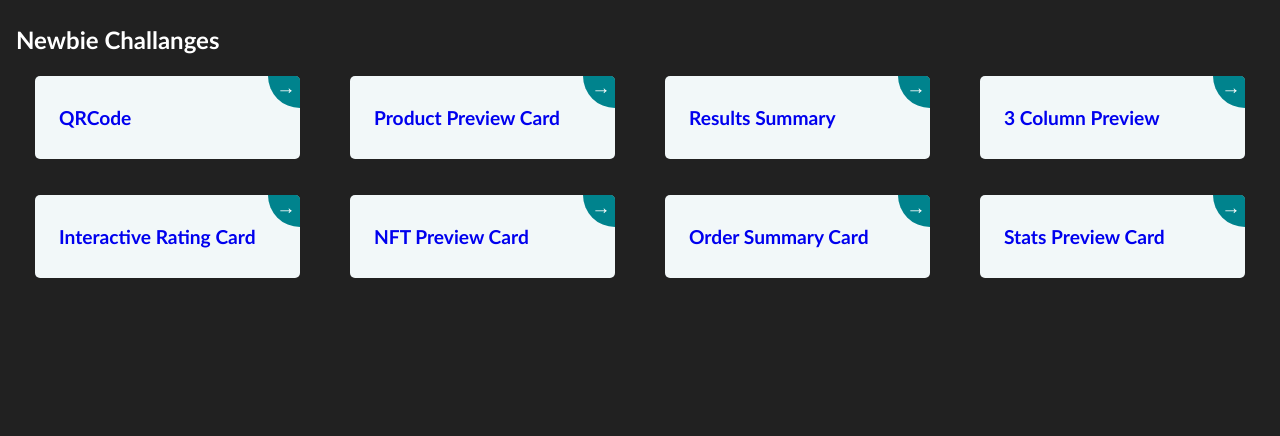
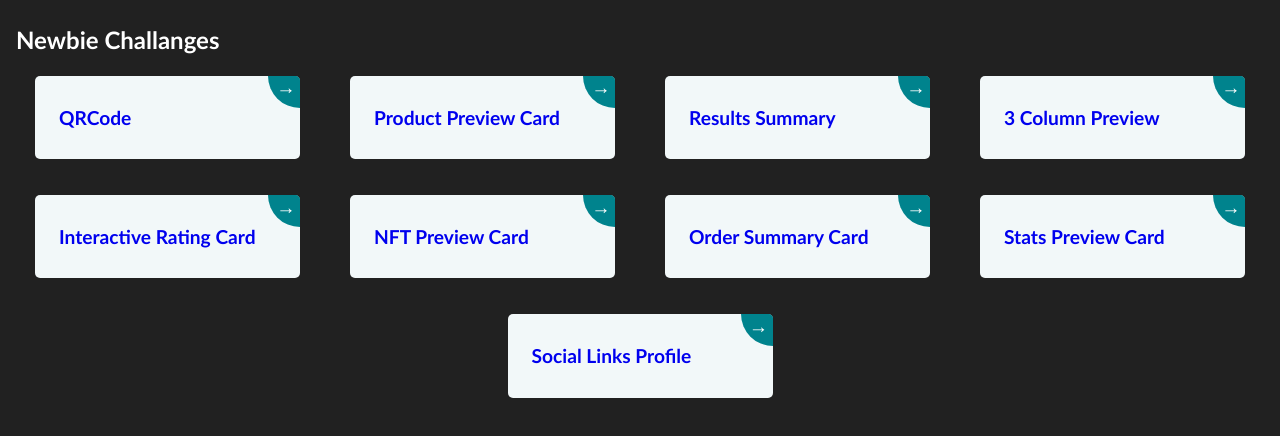
Before and after one commit to alexanderivanov2/frontend-mentor, a Vue app: page / in a window 1280 px wide. Shown: the top 436 px of the page. Built offline with nearby package versions, Linux system fonts and the light colour scheme; a web font is replaced by a local one.

Commit message:
initial configuration for challenge

```diff
--- a/src/assets/constants/homePageConstants/newbieCardsConstants.js
+++ b/src/assets/constants/homePageConstants/newbieCardsConstants.js
@@ -1,36 +1,53 @@
+// Difficulty
+// 1 - Newbie
+// 2 - Junior
+
 const newbieCardsList = [
     {
         cardName: 'QRCode',
         routeName: 'NewbieQRCode',
+        difficulty: 1,
     },
     {
         cardName: 'Product Preview Card',
         routeName: 'ProductPreviewCard',
+        difficulty: 1,
     },
     {
         cardName: 'Results Summary',
         routeName: 'ResultsSummary',
+        difficulty: 1,
     },
     {
         cardName: '3 Column Preview',
         routeName: '3ColumnPreview',
+        difficulty: 1,
     },
     {
         cardName: 'Interactive Rating Card',
         routeName: 'InteractiveRatingCard',
+        difficulty: 1,
     },
     {
         cardName: 'NFT Preview Card',
         routeName: 'NFTPreviewCard',
+        difficulty: 1,
     },
     {
         cardName: 'Order Summary Card',
-        routeName: 'OrderSummaryCard'
+        routeName: 'OrderSummaryCard',
+        difficulty: 1,
     },
     {
         cardName: 'Stats Preview Card',
-        routeName: 'StatsPreviewCard'
+        routeName: 'StatsPreviewCard',
+        difficulty: 1,
     },
+    {
+        cardName: 'Social Links Profile',
+        routeName: 'SocialLinksProfileCard',
+        difficulty: 1,
+    }
 ]
 
 export {
--- a/src/router/index.js
+++ b/src/router/index.js
@@ -49,6 +49,11 @@ const router = createRouter({
       path: '/newbie/stats-preview-card',
       name: 'StatsPreviewCard',
       component: () => import('../views/NewbiePages/StatsPreviewCard/StatsPreviewCard.vue')
+    },
+    {
+      path: '/newbie/social-links-profile-card',
+      name: 'SocialLinksProfileCard',
+      component: () => import('../views/NewbiePages/SocialLinksProfileCard/SocialLinksProfileCard.vue')
     }
   ]
 })
--- /dev/null
+++ b/src/views/NewbiePages/SocialLinksProfileCard/SocialLinksProfileCard.vue
@@ -0,0 +1,5 @@
+<template>
+    <section id="socialLinksProfilePage">
+        Social Links Profile
+    </section>
+</template>
```
